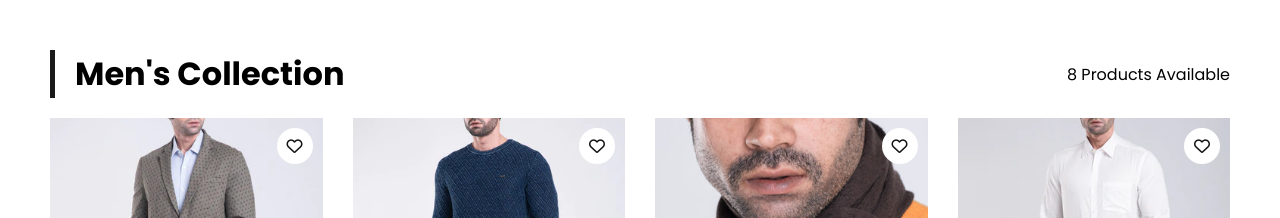
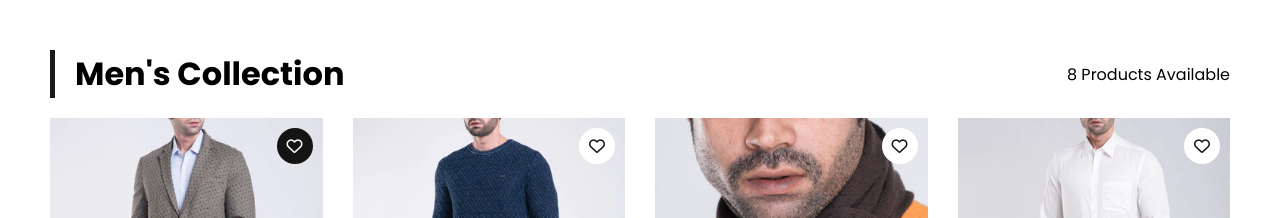
Before and after one commit to margubmurshed/yellow-product-grid, a plain HTML site: page index.html in a window 1280 px wide. In both pictures the pointer is over the icon 294 px from the left and 146 px from the top of the page. Shown: the top 218 px of the page. Drawn offline with Linux system fonts and the light colour scheme.

Commit message:
favourite icon styles updated

```diff
--- a/style.css
+++ b/style.css
@@ -42,6 +42,13 @@ main {
   padding: 10px;
   background-color: white;
   color: rgb(20, 20, 20);
+  cursor: pointer;
+  transition: background-color 0.5s ease, color 0.5s ease;
+}
+
+.product-image i:hover {
+  background-color: rgb(20, 20, 20);
+  color: white;
 }
 
 .product-image button {
```
